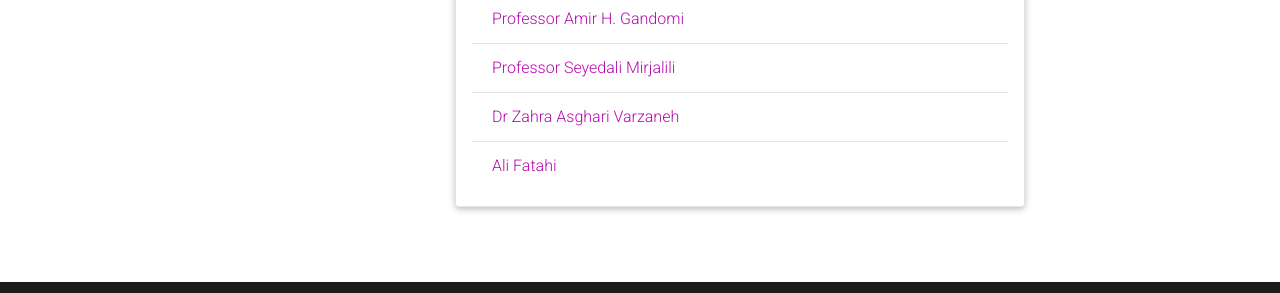
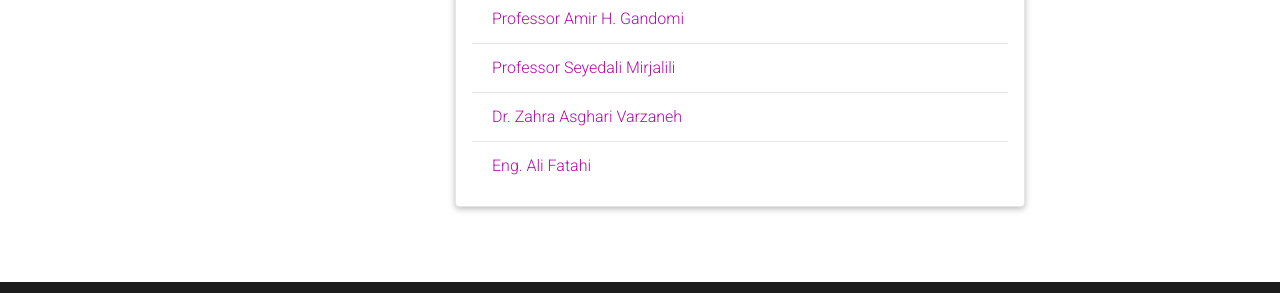
Before and after one commit to HodaZamani/HodaZamani.github.io, a Jekyll site: the page built from _pages/cv.md, in a window 1280 px wide and 900 px high, scrolled down 3051 px. Shown: the part 583-876 px from the top of the window. Built offline with Jekyll 4.4.1, drawn with Linux system fonts in a browser that asks for light colours; comment, search, counter and statistics services are not loaded; a style sheet for code colours, icons or effects is not loaded.

Commit message:
Update cv.yml

```diff
--- a/_data/cv.yml
+++ b/_data/cv.yml
@@ -117,5 +117,5 @@
     - <a href="https://scholar.google.com/citations?user=sT0YnDIAAAAJ&hl=en">Professor Mohammad H. Nadimi-Shahraki</a>
     - <a href="https://scholar.google.com/citations?user=VMf3wfMAAAAJ&hl=en">Professor Amir H. Gandomi</a>
     - <a href="https://scholar.google.com/citations?user=TJHmrREAAAAJ&hl=en">Professor Seyedali Mirjalili</a>
-    - <a href="https://scholar.google.com/citations?user=dH-0GtkAAAAJ&hl=en">Dr Zahra Asghari Varzaneh</a>
-    - <a href="https://scholar.google.com/citations?user=3glf-doAAAAJ&hl=en">Ali Fatahi</a>
+    - <a href="https://scholar.google.com/citations?user=dH-0GtkAAAAJ&hl=en">Dr. Zahra Asghari Varzaneh</a>
+    - <a href="https://scholar.google.com/citations?user=3glf-doAAAAJ&hl=en">Eng. Ali Fatahi</a>
```
